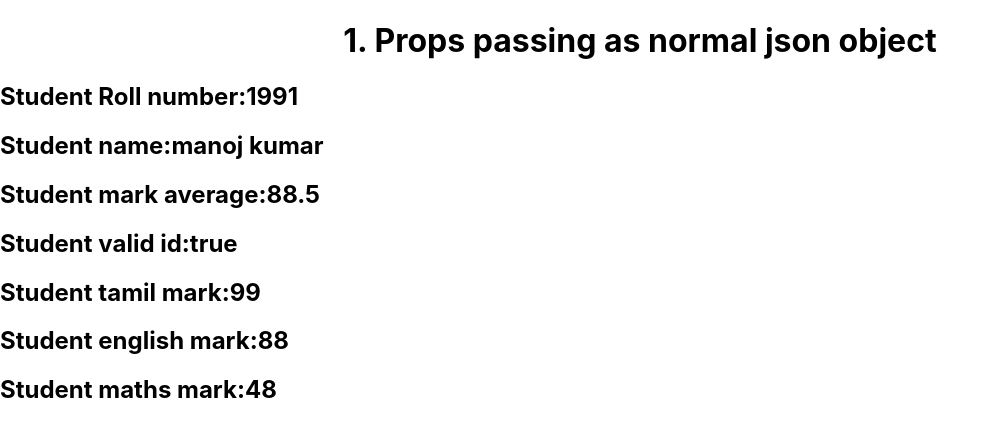
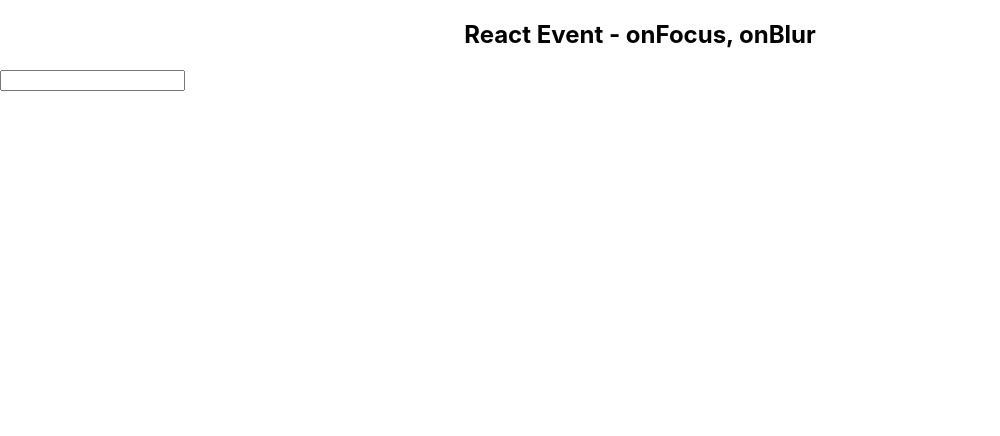
Before and after one commit to mu-kumaran/reacttutorial, a React (Create React App) app: page / in a window 1280 px wide. Shown: the top 436 px of the page, without its empty margins (0-1000 px from the left). Built offline with nearby package versions, Linux system fonts and the light colour scheme.

Commit message:
New addition

```diff
--- a/src/App.js
+++ b/src/App.js
@@ -1,3 +1,150 @@
+
+//Event handling
+
+//React Event - onFocus, onBlur
+function App()
+{
+  const dis1 = ()=>{
+    document.getElementById('res').innerHTML = "Cursor inside textbox"
+    document.getElementById("t1").style.backgroundColor = "green";
+    document.getElementById("t1").style.color = "white";
+  }
+
+  const dis2 = ()=>{
+    document.getElementById('res').innerHTML = "Cursor outside textbox"
+    document.getElementById("t1").style.backgroundColor = "red";
+    document.getElementById("t1").style.color = "white";
+  }
+  return(
+    <>
+    <center><h2>React Event - onFocus, onBlur</h2></center>
+    <input type="text" onFocus={dis1} onBlur={dis2} id="t1"></input>
+    <div id="res"></div>
+    </>
+  )
+}
+export default App
+//React Event - onChange
+/*function App()
+{
+  var data;
+  const show = () =>{
+    data = document.getElementById("t1").value;
+    document.getElementById("res").innerHTML = data;
+  }
+  return (
+    <>
+    <center><h1>React event - onChange</h1></center>
+    <input type="text" onChange={show} id="t1" placeholder="Enter data"></input>
+    <div id="res"></div>
+    </>
+  )
+}
+export default App*/
+
+//React Event - onClick
+/*function App(){
+  var m1 = 100;
+  var m2 = 200;
+  const disp = () =>{
+    var a = parseInt(document.getElementById("t1").value)
+    var b = parseInt(document.getElementById("t2").value)
+    document.getElementById("res1").innerHTML = "Sum = "+(a+b);
+    document.getElementById("res2").innerHTML = "m1+m2 = "+(m1+m2);
+  }
+  return(
+    <form>
+      <h2>React Event - onClick</h2>
+      Enter num1: <input type="text" id="t1" placeholder="Enter number 1"></input>
+      <br></br>
+      Enter num2: <input type="text" id="t2" placeholder="Enter number 2"></input>
+      <br></br>
+      <input type="button" onClick={disp} value='Sum'></input>
+      <div id="res1"></div>
+      <div id="res2"></div>
+      {m1+m2}
+    </form>
+  )
+}
+export default App*/
+
+//React Forms
+/*import React from 'react'
+
+const App = () => {
+  return (
+   <form>
+    <h2>React Forms</h2>
+    Name:<input type='text' value='manoj kumar'></input><br></br>
+    Mobile no:<input type='number'></input><br></br>
+    <label>Enter password: <input type='password'></input></label><br></br>
+    <p>Select gender :</p>
+    <input type='radio' name='gen'></input>Male
+    <input type='radio' name='gen'></input>Female
+    <input type='radio' name='gen'></input>Others
+    <p>Select programming language: </p>
+    <input type='checkbox'></input>C
+    <input type='checkbox'></input>C++
+    <input type='checkbox'></input>Java
+    <br></br>
+    <textarea rows="4" cols="20"></textarea>
+    <br></br>
+    <p>Select month</p>
+    <select>
+      <option>January</option>
+      <option>February</option>
+      <option>March</option>
+      <option>April</option>
+      <option>May</option>
+      <option>June</option>
+    </select>
+    <br></br>
+    Email:<input type='email'></input><br></br>
+    Date:<input type='date'></input><br></br>
+    Time:<input type='time'></input><br></br>
+    Week:<input type='week'></input><br></br>
+    File:<input type='file'></input><br></br>
+    Range:<input type='range' min='0' max='1'></input><br></br>
+    <input type='button' value='clickme'></input>
+    <input type='submit' value='submit'></input>
+    <button>CLICKME</button>
+    <input type='hidden' value='100' name='h1'></input>
+    <br></br>
+    <input type='reset' value="clear"></input>
+    <br></br>
+   </form>
+  )
+}
+
+export default App*/
+
+//Passing argument using class constructor
+/*import React from 'react'
+class App extends React.Component
+{
+  constructor(props)
+  {
+    super(props)
+    this.state = props;
+  }
+  render()
+  {
+    return(
+      <>
+        <h1><center>Passing argument using class constructor</center></h1>
+        <h2>Student Roll number:{this.props.myobj.rno}</h2>
+        <h2>Student name:{this.props.myobj.sname}</h2>
+        <h2>Student mark average:{this.props.myobj.marks.avg}</h2>
+        <h2>Student tamil mark:{this.props.myobj.marks.tamil}</h2>
+        <h2>Student english mark:{this.props.myobj.marks["english"]}</h2>
+        <h2>Student maths mark:{this.props.myobj["marks"]["maths"]}</h2>
+      </>
+    )
+  }
+}
+
+export default App*/
+
 /*import React from 'react';
 class App extends React.Component
 {
@@ -10,7 +157,26 @@ class App extends React.Component
 }
 export default App*/
 
-function App(props){
+//Passing Nested JSON object
+/*function App(props){
+    return(
+      <>
+      <h1><center>1. Props passing as nested JSON object</center></h1>
+      <h2>Student Roll number:{props.myobj.rno}</h2>
+      <h2>Student name:{props.myobj.sname}</h2>
+      <h2>Student mark average:{props.myobj.marks.avg}</h2>
+      <h2>Student tamil mark:{props.myobj.marks.tamil}</h2>
+      <h2>Student english mark:{props.myobj.marks["english"]}</h2>
+      <h2>Student maths mark:{props.myobj["marks"]["maths"]}</h2>
+
+      </>
+    )
+
+}
+export default App*/
+
+//Passing normal JSON object
+/*function App(props){
 
   return(
     <>
@@ -25,7 +191,7 @@ function App(props){
     </>
   )
 }
-export default App
+export default App*/
 
 /*function App(props){
 
--- a/src/index.js
+++ b/src/index.js
@@ -4,7 +4,21 @@ import './index.css';
 import App from './App';
 import reportWebVitals from './reportWebVitals';
 
+
+//Nested JSON object
 var sobj = {
+  rno: 1991,
+  sname: "manoj kumar",
+  test: "true",
+  marks:{
+    avg: 88.5,
+    tamil: 99,
+    english: 88,
+    maths: 48
+  }
+}
+// Normal JSON object
+/*var sobj = {
   rno: 1991,
   sname: "manoj kumar",
   test: "true",
@@ -12,7 +26,7 @@ var sobj = {
   tamil: 99,
   english: 88,
   maths: 48
-}
+}*/
 const root = ReactDOM.createRoot(document.getElementById('root'));
 root.render(
   <React.StrictMode>
```
